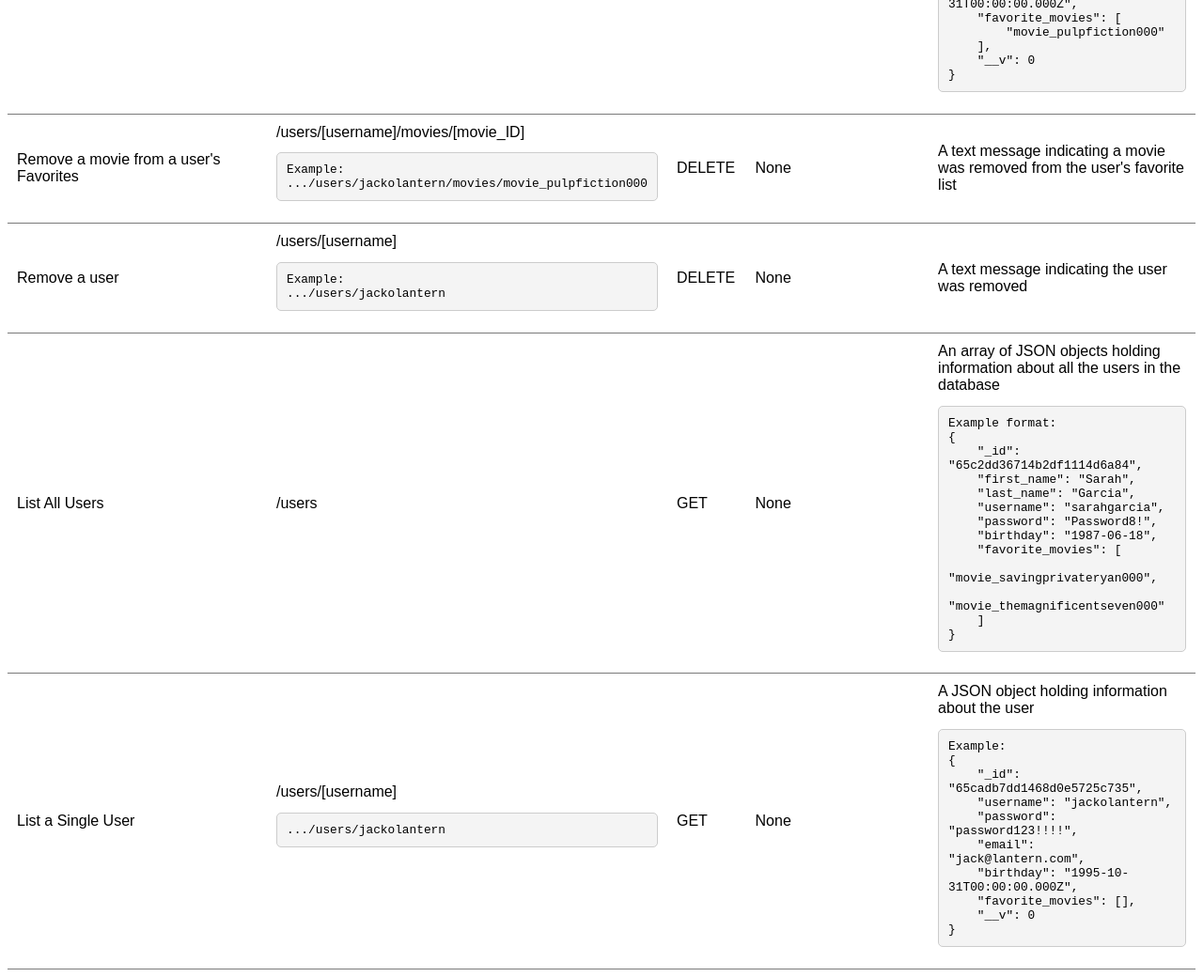
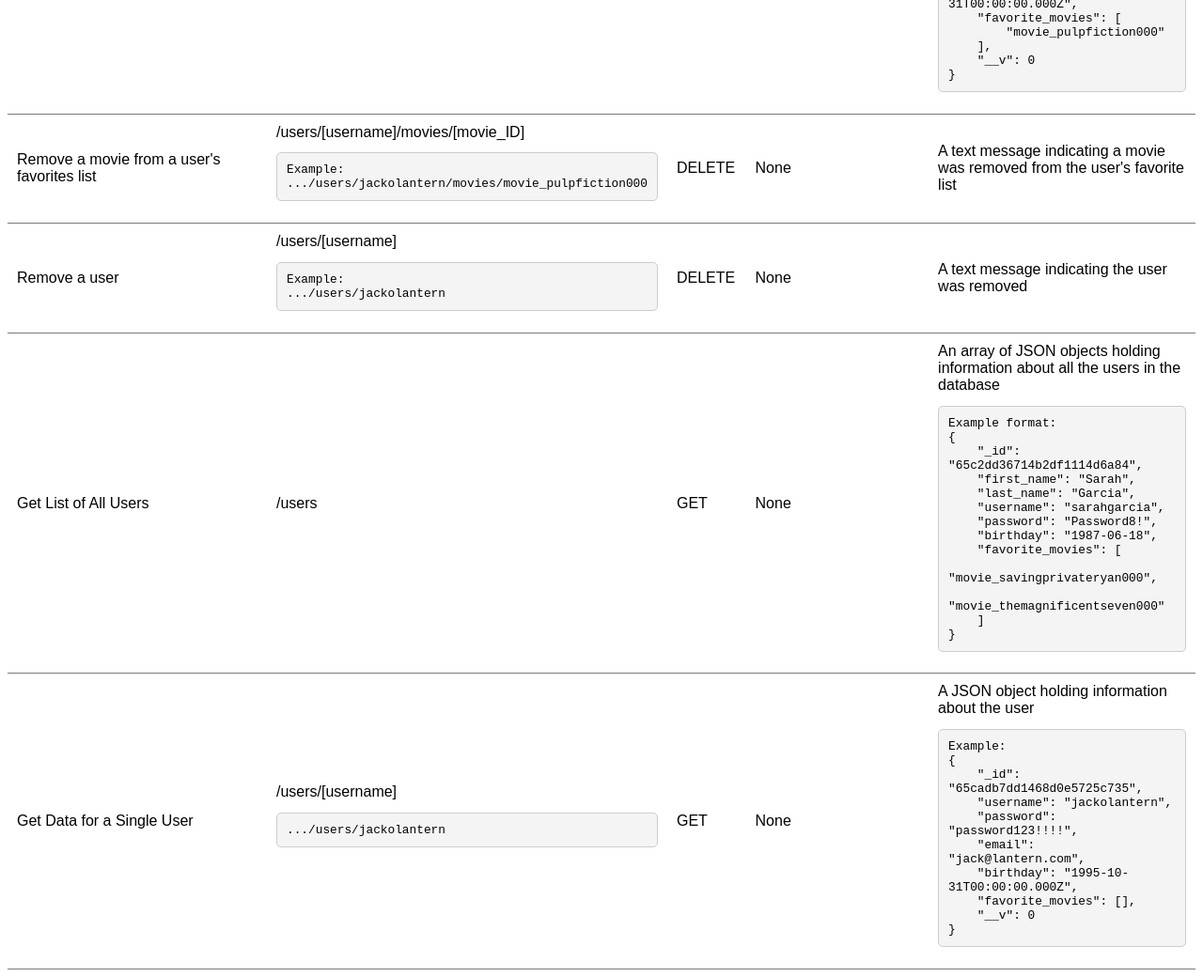
Before and after one commit to stix2you/movie_api, a website: page public/documentation.html in a window 1280 px wide. Shown: the part 2780-3820 px from the top of the page at 94% size. Drawn offline with Linux system fonts and the light colour scheme.

Commit message:
Documentation Fix

```diff
--- a/public/documentation.html
+++ b/public/documentation.html
@@ -220,7 +220,7 @@ Example:
             </td>
         </tr>
         <tr>
-            <td>Update Username</td>
+            <td>Update Username, Password, Email, or Birthday</td>
             <td>/users/[current username]
 <pre>
 Example:
@@ -282,7 +282,7 @@ Example:
             </td>
         </tr>
         <tr>
-            <td>Remove a movie from a user's Favorites</td>
+            <td>Remove a movie from a user's favorites list</td>
             <td>/users/[username]/movies/[movie_ID]
 <pre>
 Example:
@@ -306,7 +306,7 @@ Example:
             <td>A text message indicating the user was removed</td>
         </tr>
         <tr>
-            <td>List All Users</td>
+            <td>Get List of All Users</td>
             <td>/users</td>
             <td>GET</td>
             <td>None</td>
@@ -329,7 +329,7 @@ Example format:
             </td>
         </tr>
         <tr>
-            <td>List a Single User</td>
+            <td>Get Data for a Single User</td>
             <td>/users/[username]
 <pre>
 .../users/jackolantern
```
